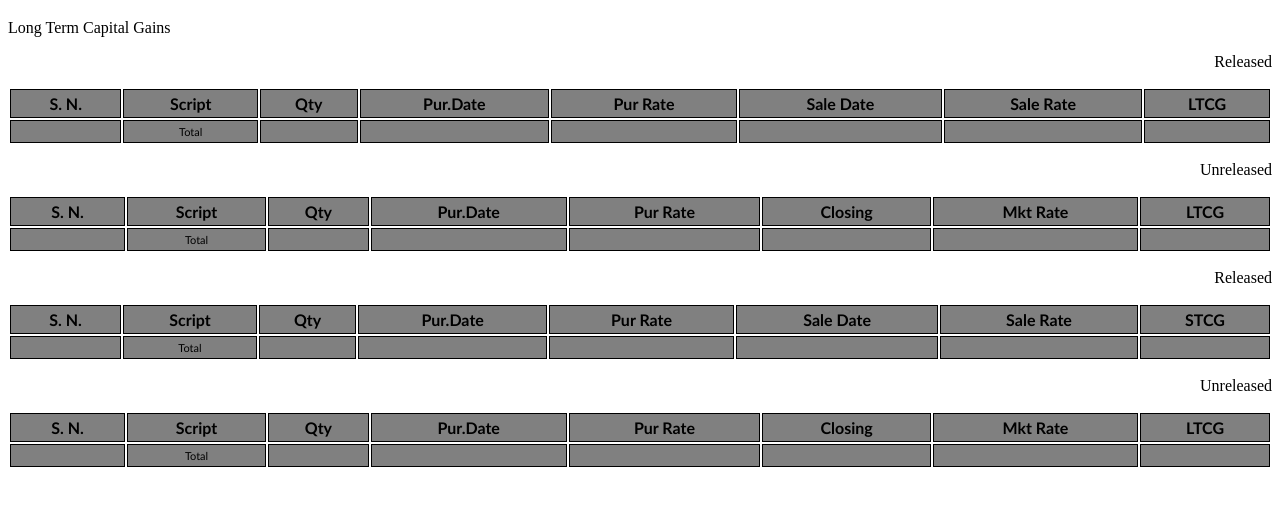
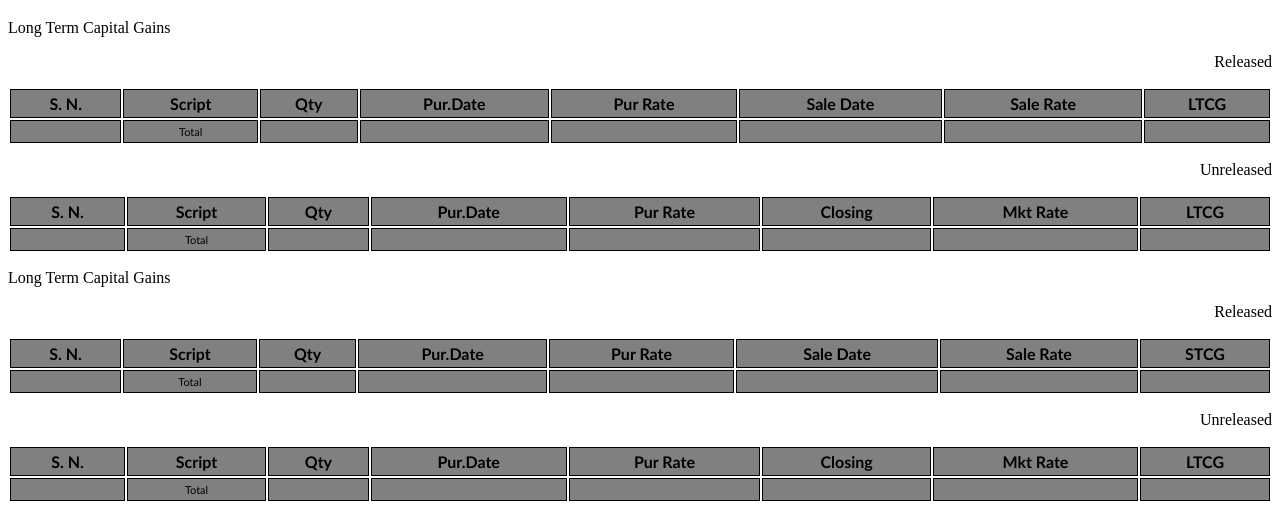
Before and after one commit to sagar09967/MOS_NEW, a Django app: template api/templates/reports/mos_report.html in a window 1280 px wide. Shown: the top 527 px of the page. Run offline with Django 3.2, Linux system fonts and the light colour scheme; the template is opened without the code that fills it, so the values that code supplies are empty.

Commit message:
mos report

```diff
--- a/api/templates/reports/mos_report.html
+++ b/api/templates/reports/mos_report.html
@@ -154,6 +154,7 @@
 
 
 </table>
+<p style="width:max-content">Long Term Capital Gains</p>
 <p style="text-align:right">Released</p>
 <table class="customers" align="center">
     <tr>
```
